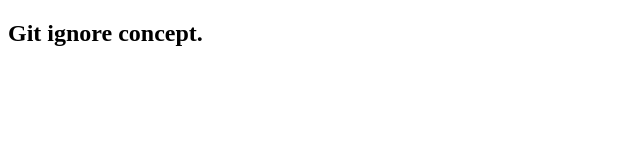
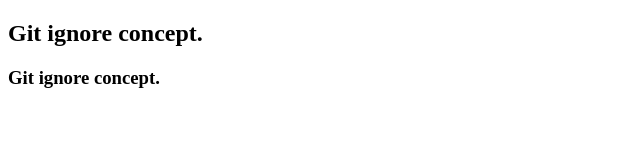
Before and after one commit to aruj-zaidi0110/Git-Ignore-Concept, a plain HTML site: page index.html in a window 1280 px wide. Shown: the whole page, without its empty margins (0-640 px from the left). Drawn offline with Linux system fonts and the light colour scheme.

Commit message:
Index file updated

```diff
--- a/index.html
+++ b/index.html
@@ -7,5 +7,6 @@
 </head>
 <body>
     <h2>Git ignore concept.</h2>
+    <h3>Git ignore concept.</h3>
 </body>
 </html>
```
